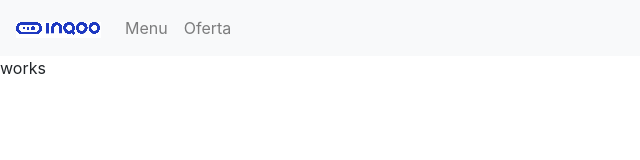
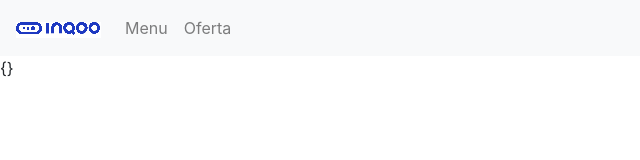
Before and after one commit to tavirek/project-fe-group-1, an Angular app: page /offer-details in a window 1280 px wide. Shown: the top 160 px of the page, without its empty margins (0-640 px from the left). Built offline with nearby package versions, Linux system fonts and the light colour scheme.

Commit message:
refactor getCoursesTitle sample

```diff
--- a/src/app/components/offer-details-content/offer-details-content.component.html
+++ b/src/app/components/offer-details-content/offer-details-content.component.html
@@ -1 +1,3 @@
-<p>works</p>
+<div>
+  {{courseDetails | json}}
+</div>
--- a/src/app/components/offer-details-content/offer-details-content.component.ts
+++ b/src/app/components/offer-details-content/offer-details-content.component.ts
@@ -1,6 +1,7 @@
 import {Component, OnInit} from '@angular/core';
 import {ActivatedRoute} from "@angular/router";
 import {CoursesService} from "../../services/courses-service.service";
+import { switchMap } from 'rxjs/operators';
 
 @Component({
   selector: 'app-offer-details-content',
@@ -19,8 +20,10 @@ export class OfferDetailsContentComponent implements OnInit {
   };
 
   getCoursesTitle() {
-    this.route.queryParams.subscribe(params => {
-      this.courses.getCourseDetails(params['title']).subscribe(details => this.courseDetails = details);
-    });
+    this.route.queryParams.pipe(
+     switchMap(params => this.courses.getCourseDetails(params['title']))
+    ).subscribe(
+      data => this.courseDetails = data
+    );
   }
 }
```
